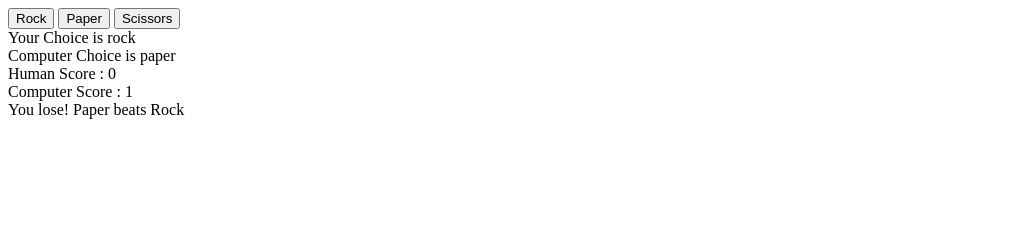
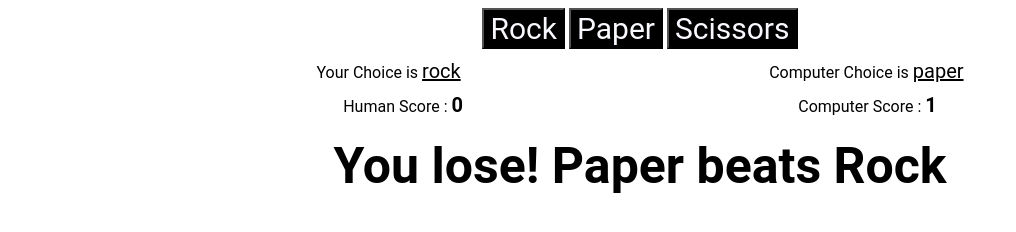
Before and after one commit to Misfit64/rock-paper-scissors, a plain HTML site: page index.html in a window 1280 px wide. Both pictures are taken after a click on the button "Rock". Shown: the whole page, without its empty margins (0-1016 px from the left). Drawn offline with Linux system fonts and the light colour scheme.

Commit message:
Add: basic stylesheet

```diff
--- a/index.html
+++ b/index.html
@@ -3,20 +3,25 @@
 <head>
     <meta charset="UTF-8">
     <meta name="viewport" content="width=device-width, initial-scale=1.0">
+    <link rel="stylesheet" href="style.css">
     <title>Document</title>
 </head>
 <body>
+    <div class="container">
+        <div class="button">
             <button class="rock">Rock</button>
             <button class="paper">Paper</button>
             <button class="scissors">Scissors</button>
+        </div>
         <div class="choice">
-        <div id="humanChoice">Your Choice is <span id="humanChoice"></span></div>
-        <div id="computerChoice">Computer Choice is <span id="computerChoice"></span></div>
+            <div id="humanChoice">Your Choice is <span id="humanChoice">_____</span></div>
+            <div id="computerChoice">Computer Choice is <span id="computerChoice">____</span></div>
         </div>
         <div class="score">
             <div id="humanScore">Human Score : <span id="humanScore">0</span></div>
             <div id="computerScore">Computer Score : <span id="computerScore">0</span></div>
         </div>
+    </div>
     <div id="result"></div>
     <script src="script.js"></script>
 </body>
--- a/script.js
+++ b/script.js
@@ -30,13 +30,15 @@ function choice(e){
 
     playRound(humanSelection, computerSelection);
     updateDisplay(humanSelection, computerSelection);
-    if(humanScore == 5){
-        result.textContent = "You Win!"
+    if(humanScore == 5 || computerScore == 5){
+        if(humanScore == 5){
+            result.textContent = "You Win!"
+        }
+        else if(computerScore == 5){
+            result.textContent = "You Lose!"
+        }
         button.forEach(btn => btn.removeEventListener("click",choice));
-    }
-    else if(computerScore == 5){
-        result.textContent = "You Lose!"
-        button.forEach(btn => btn.removeEventListener("click",choice));
+        document.querySelector("div.container").classList.toggle("hidden");
     }
 
 }
--- /dev/null
+++ b/style.css
@@ -0,0 +1,58 @@
+*{
+    box-sizing: border-box;
+    font-family: 'Roboto',sans-serif;
+}
+
+body,
+div.container
+{
+    display: flex;
+    flex-direction: column;
+}
+
+div.button{
+    align-self: center;
+}
+
+button{
+    cursor: pointer;
+    font-size: 30px;
+    background: black;
+    color:ghostwhite;
+}
+
+div.choice{
+    display: flex;
+    justify-content: space-evenly;
+    margin-top: 10px;
+}
+
+div.score{
+    display: flex;
+    justify-content: space-evenly;
+    margin-top: 10px;
+}
+
+div#result{
+    display: flex;
+    justify-content: center;
+    margin-top: 20px;
+    font-weight: 700;
+    font-size: 50px;
+}
+
+span#humanChoice,
+span#computerChoice{
+    text-decoration: underline;
+    font-size: 20px;
+}
+
+span#humanScore,
+span#computerScore{
+    font-size: 20px;
+    font-weight: 700;
+}
+
+.hidden{
+    display: none !important;
+}
```
Lines whose indentation alone changed are shown as unchanged.
